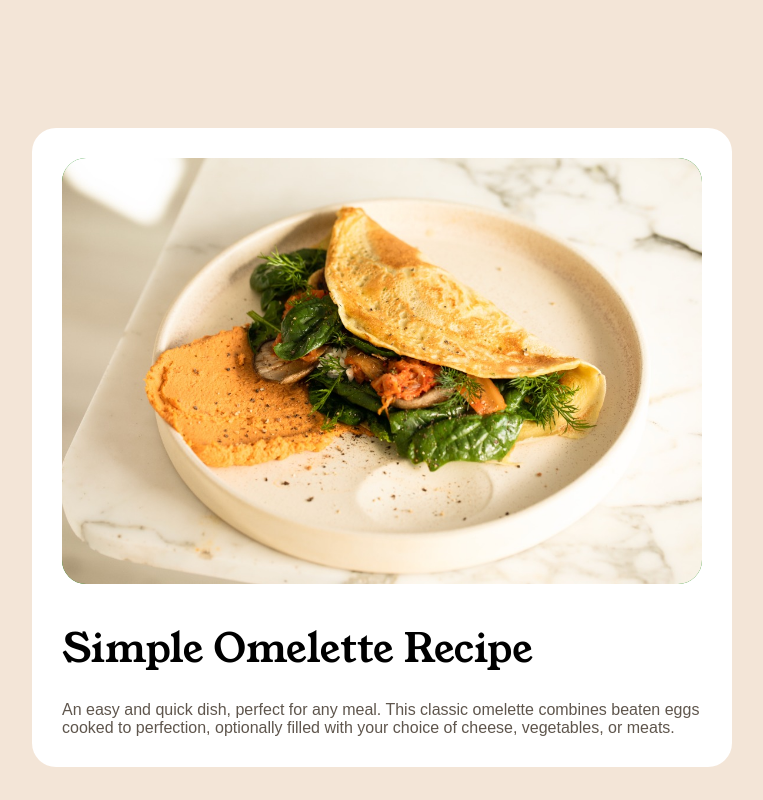
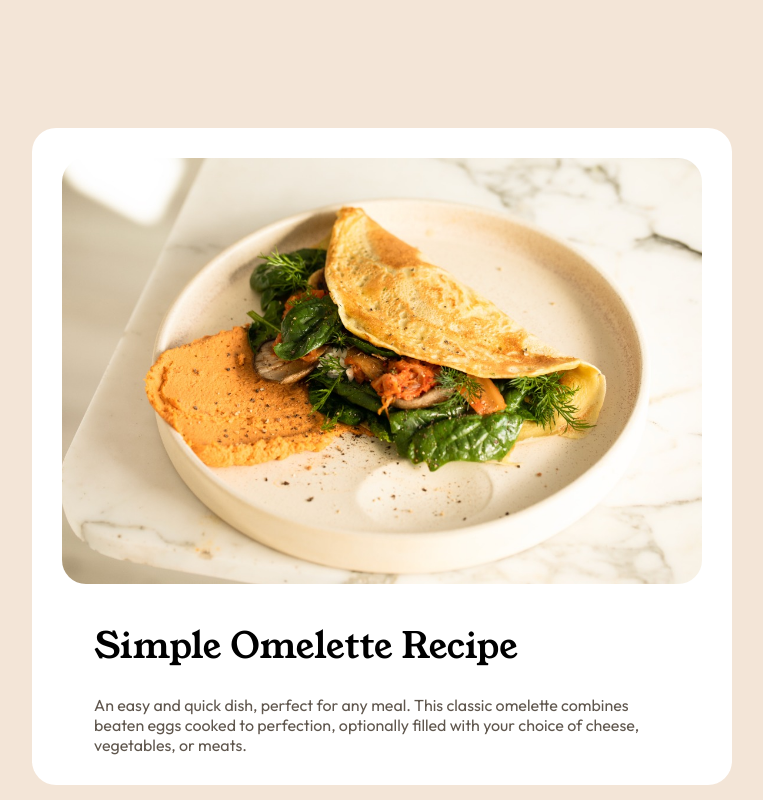
Before and after one commit to webdev1kev/recipe-page, a plain HTML site: page index.html in a window 1280 px wide. Shown: the whole page, without its empty margins (258-1021 px from the left). Drawn offline with Linux system fonts and the light colour scheme.

```diff
--- a/index.html
+++ b/index.html
@@ -9,6 +9,10 @@
     <link rel="preconnect" href="https://fonts.gstatic.com" crossorigin />
     <link
       href="https://fonts.googleapis.com/css2?family=Young+Serif&display=swap"
+      rel="stylesheet"
+    />
+    <link
+      href="https://fonts.googleapis.com/css2?family=DM+Sans:ital,opsz,wght@0,9..40,100..1000;1,9..40,100..1000&family=Outfit:wght@100..900&display=swap"
       rel="stylesheet"
     />
   </head>
--- a/style.css
+++ b/style.css
@@ -88,10 +88,16 @@ p {
   width: 100%;
   color: #5f564d;
 }
-@media (width < 700px) {
-  header {
-    padding-left: var(--spacing-400);
-    padding-right: var(--spacing-400);
-    font-size: 36px;
-  }
+header {
+  padding-left: var(--spacing-400);
+  padding-right: var(--spacing-400);
+  font-size: 36px;
 }
+
+p {
+  padding-left: var(--spacing-400);
+  padding-right: var(--spacing-400);
+  font-size: 16px;
+  font-family: "Outfit";
+  font-weight: 400;
+}
```
